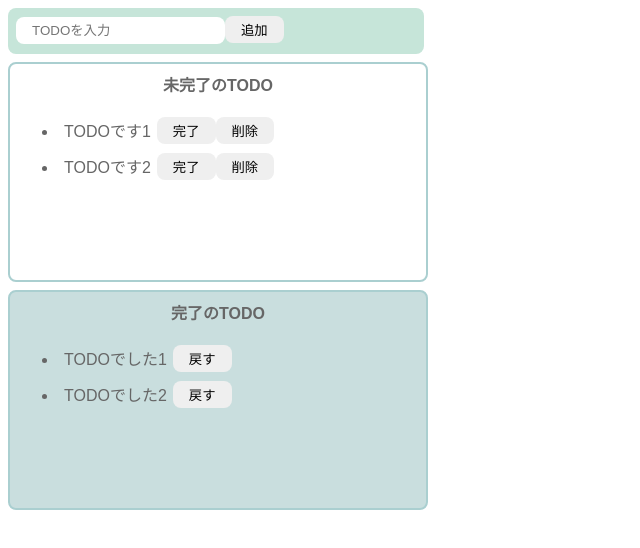
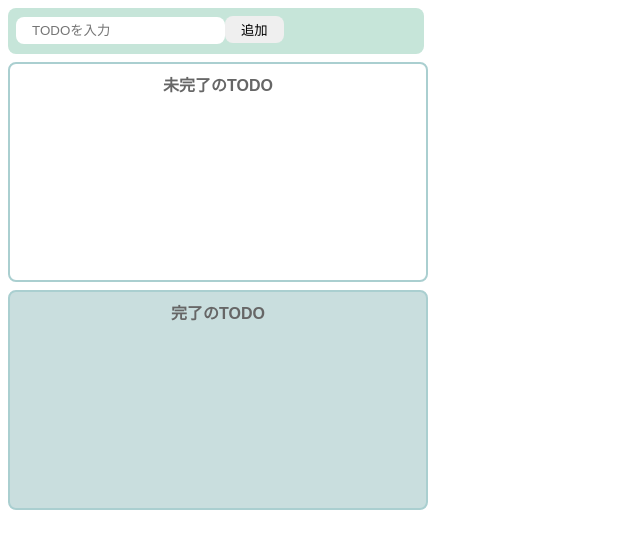
Before and after one commit to Takao-Yamasaki/todo-react, a React (Create React App) app in the folder todo-react/: page / in a window 1280 px wide. Shown: the top 548 px of the page, without its empty margins (0-640 px from the left). Built offline with nearby package versions, Linux system fonts and the light colour scheme.

Commit message:
add:タスクの戻す機能

```diff
--- a/todo-react/src/Todo.jsx
+++ b/todo-react/src/Todo.jsx
@@ -3,8 +3,8 @@
 
 export const Todo = () => {
   const [todoText, setTodotext] = useState("");
-  const [incompleteTodos, setIncompleteTodos] = useState(["TODOです1", "TODOです2"]);
-  const [completeTodos, setCompleteTodos] = useState(["TODOでした1", "TODOでした2"]);
+  const [incompleteTodos, setIncompleteTodos] = useState([]);
+  const [completeTodos, setCompleteTodos] = useState([]);
 
   const onChangeTodoText = (event) =>  setTodotext(event.target.value);
 
@@ -36,6 +36,17 @@
     setIncompleteTodos(newIncompleteTodos);
   };
 
+  // タスクの戻す機能
+  const onClickBack = (index) => {
+    // タスクの削除
+    const newCompleteTodos = [...completeTodos];
+    newCompleteTodos.splice(index, 1);
+    // タスクを未完了のTODOに追加
+    const newIncompleteTodos = [...incompleteTodos, completeTodos[index]];
+    setIncompleteTodos(newIncompleteTodos);
+    setCompleteTodos(newCompleteTodos);
+  };
+
   return (
     <>
       <div className="input-area">
@@ -59,11 +70,11 @@
       <div className="complete-area">
         <p className="title">完了のTODO</p>
         <ul>
-          {completeTodos.map((todo) => (
+          {completeTodos.map((todo, index) => (
             <li key={todo}>
               <div className="list-row">
                 <p className="todo-item">{todo}</p>
-                <button>戻す</button>
+                <button onClick={() => onClickBack(index)}>戻す</button>
               </div>
             </li>
           ))}
```
